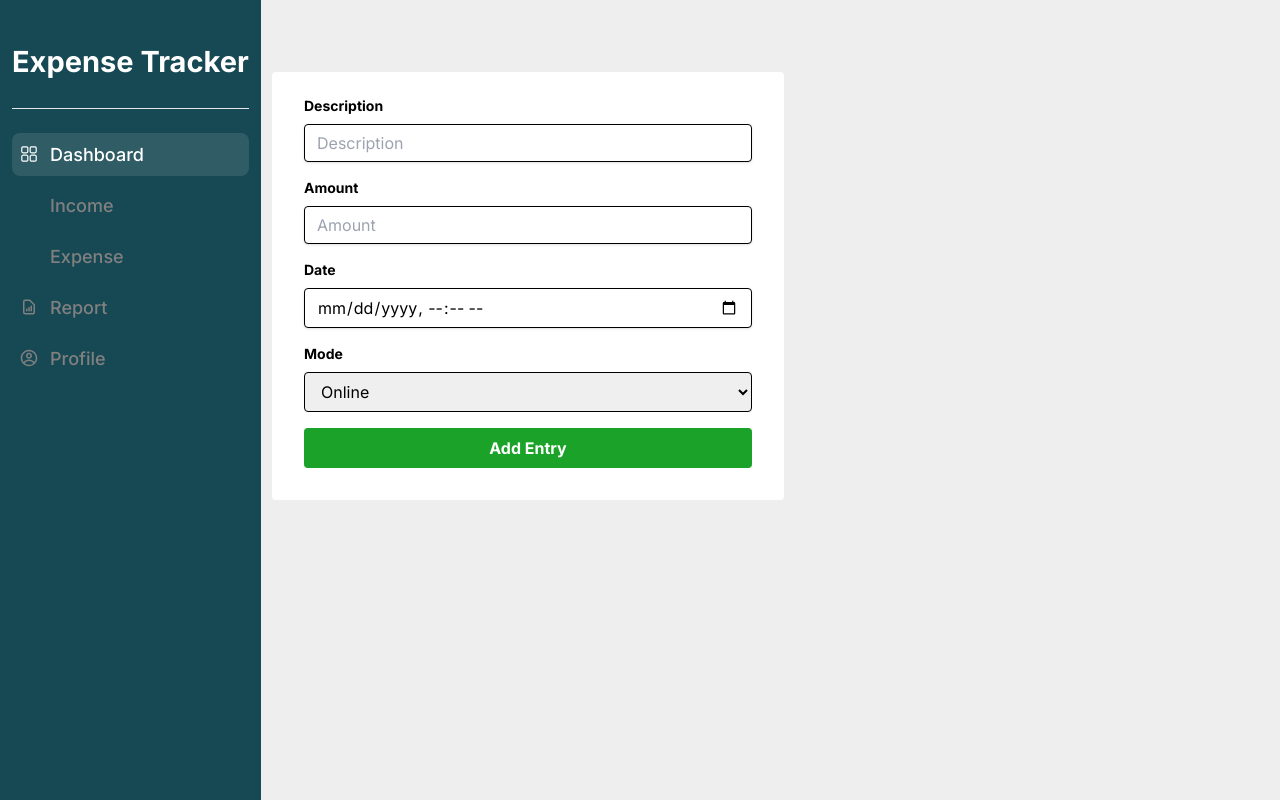
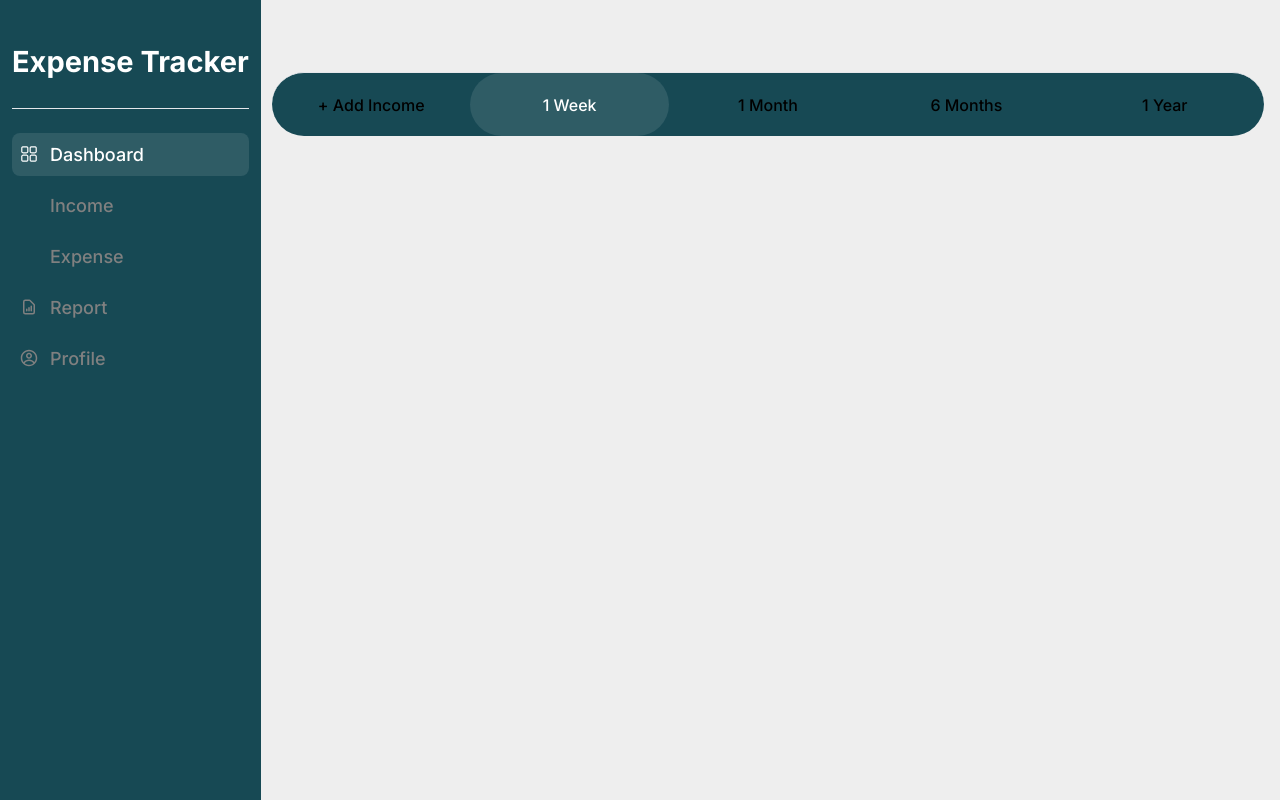
Before and after one commit to Purav2003/Expense-Tracker, a React (Create React App) app: page /income in a window 1280 px wide. Built offline with nearby package versions, Linux system fonts and the light colour scheme; sample sign-in values are in the browser's storage; some icons are missing.

Commit message:
Added Pills

```diff
--- /dev/null
+++ b/src/Components/BarList.js
@@ -0,0 +1,24 @@
+export const barLinks = [
+    {
+        id: "add-income",
+        title: "+ Add Income",
+        link: "/income/add-icome"
+    },
+    {
+        id: "one-week",
+        title:"1 Week",
+    },
+    {
+        id: "one-month",
+        title:"1 Month",
+    },
+    {
+        id: "six-month",
+        title:"6 Months",
+    },
+    {
+        id: "one-year",
+        title:"1 Year",
+    },
+
+];
--- a/src/Components/IncomeBar.jsx
+++ b/src/Components/IncomeBar.jsx
@@ -1,29 +1,55 @@
 import * as icon from "react-icons/bs"
+import "../Assets/css/sidebar.css"
+import { barLinks } from "./BarList"
+import { useState } from "react"
+import { Link } from "react-router-dom"
+import IncomeForm from "./IncomeForm"
 
 const IncomeBar = () => {
+    const [activebar, setActivebar] = useState('one-week');
+    const data = (datas) =>{
+        let purav = ['add-income','one-week','one-month','six-month','one-year']
+        console.log(purav)
+        console.log(purav)
+        setActivebar(datas)
+        for(let i=0;i<=4;i++){
+            if(purav[i]!==datas){
+                var trial = document.getElementById(purav[i]);
+                console.log(trial)
+                trial.classList.add("hidden");
+            }
+        }
+        var element = document.getElementById(datas);
+        element.classList.remove("hidden");
+    }
+
     return (
         <>
 
-<div class="left-0 z-50 w-full h-16 bg-white border-t border-gray-200 dark:bg-gray-700 dark:border-gray-600">
-    <div class="grid h-full grid-cols-5 mx-auto font-medium">
-        <button type="button" class="inline-flex flex-col items-center justify-center px-5 hover:bg-gray-50 dark:hover:bg-gray-800 group">
-        <icon.BsPlusLg></icon.BsPlusLg><span class="text-sm text-gray-500 dark:text-gray-400 group-hover:text-blue-600 dark:group-hover:text-blue-500">Add Income</span>
-        </button>
-        <button type="button" class="inline-flex flex-col items-center justify-center px-5 hover:bg-gray-50 dark:hover:bg-gray-800 group">
-            <span class="text-sm text-gray-500 dark:text-gray-400 group-hover:text-blue-600 dark:group-hover:text-blue-500">1 Week</span>
-        </button>
-        <button type="button" class="inline-flex flex-col items-center justify-center px-5 hover:bg-gray-50 dark:hover:bg-gray-800 group">
-            <span class="text-sm text-gray-500 dark:text-gray-400 group-hover:text-blue-600 dark:group-hover:text-blue-500">1 Month</span>
-        </button>
-        <button type="button" class="inline-flex flex-col items-center justify-center px-5 hover:bg-gray-50 dark:hover:bg-gray-800 group">
-            <span class="text-sm text-gray-500 dark:text-gray-400 group-hover:text-blue-600 dark:group-hover:text-blue-500">6 Month</span>
-        </button>
-        <button type="button" class="inline-flex flex-col items-center justify-center px-5 hover:bg-gray-50 dark:hover:bg-gray-800 group">
-            <span class="text-sm text-gray-500 dark:text-gray-400 group-hover:text-blue-600 dark:group-hover:text-blue-500">1 Year</span>
-        </button>
-    </div>
-</div>
-</>
+            <div class="bg-[#174954] rounded-full left-0 z-50 w-full h-16 border-t border-gray-200">
+                <div class="grid h-full grid-cols-5 mx-auto font-medium rounded-full">
+
+                    {barLinks.map((link) => (
+                        <button key={link.id} type="button" className={`${activebar === link.id
+                            ? "text-white bg-[rgba(255,255,255,0.1)] rounded-full"
+                            : "text-gray"} hover:text-white items-center justify-center px-5 hover:bg-[rgba(255,255,255,0.1)] hover:rounded-full group`}
+                            onClick={() => data(link.id)}
+                            >
+                            {link.title}
+                        </button>
+                    ))}
+
+                </div>
+            </div>
+            <div>
+                        <div id="add-income" className="add-income hidden"><IncomeForm /></div>
+                        <div id="one-week" className="one-week hidden">One week</div>
+                        <div id="one-month" className="one-month hidden">One Month</div>
+                        <div id="six-month" className="six-month hidden">Six Months</div>
+                        <div id="one-year" className="one-year hidden">One Year</div>
+
+            </div>
+        </>
     )
 }
 
--- a/src/Components/Navlinks.js
+++ b/src/Components/Navlinks.js
@@ -37,4 +37,5 @@ export const navLinks = [
     icon:<profile.CgProfile></profile.CgProfile>,
     iconm:<profile.CgProfile className='text-white text-[25px]'></profile.CgProfile>,
   }
+
   ];
--- a/src/Pages/Income.jsx
+++ b/src/Pages/Income.jsx
@@ -12,7 +12,7 @@ const Income = () =>{
         <div>
     <Sidebar />
     <div className="p-4 sm:ml-64"><br></br>
-  <IncomeForm />
+  <IncomeBar />
 
 
     </div>
--- a/src/Pages/Login.jsx
+++ b/src/Pages/Login.jsx
@@ -32,7 +32,7 @@ const Login = () => {
             console.log(response.data.token)
             localStorage.setItem("Token",response.data.token)
             console.log(response.data.email);
-            localStorage.setItem("createdBy",response.data.email)
+            localStorage.setItem("createdBy",email)
             window.location.replace("/dashboard")
           }
           if (JSON.stringify(response.data.status) === '404') {
```
Lines whose indentation alone changed are shown as unchanged.
